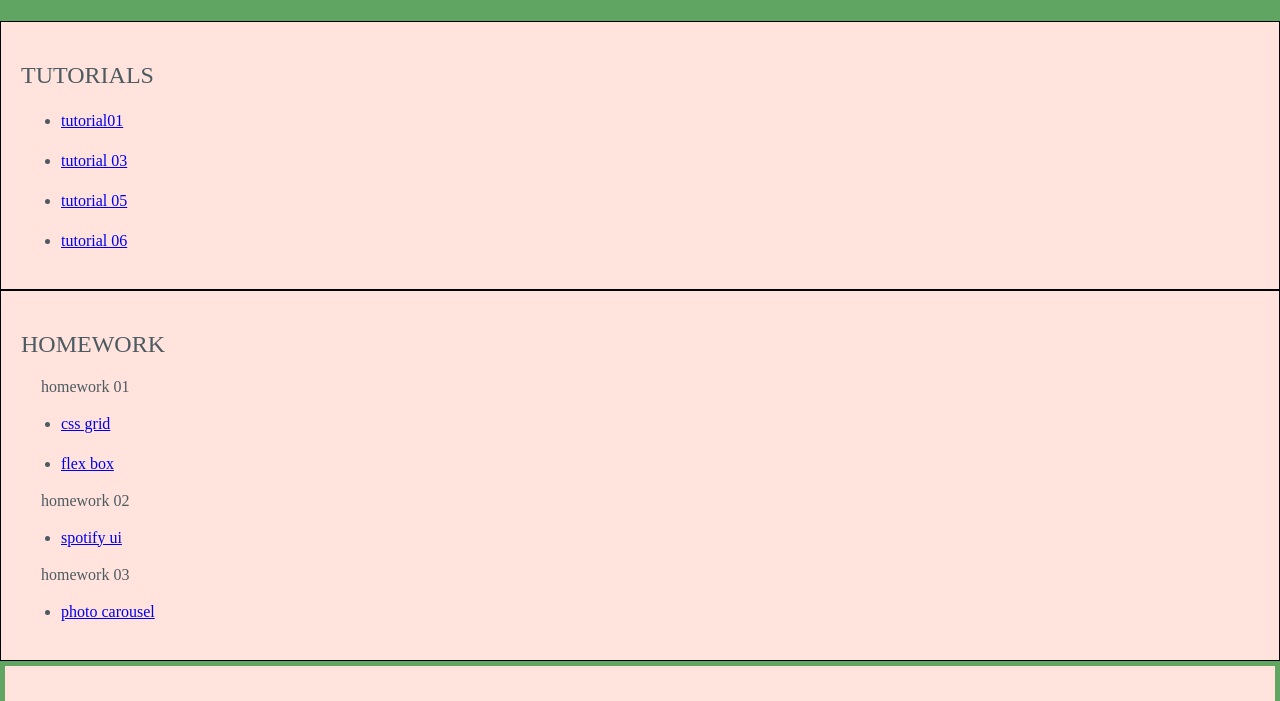
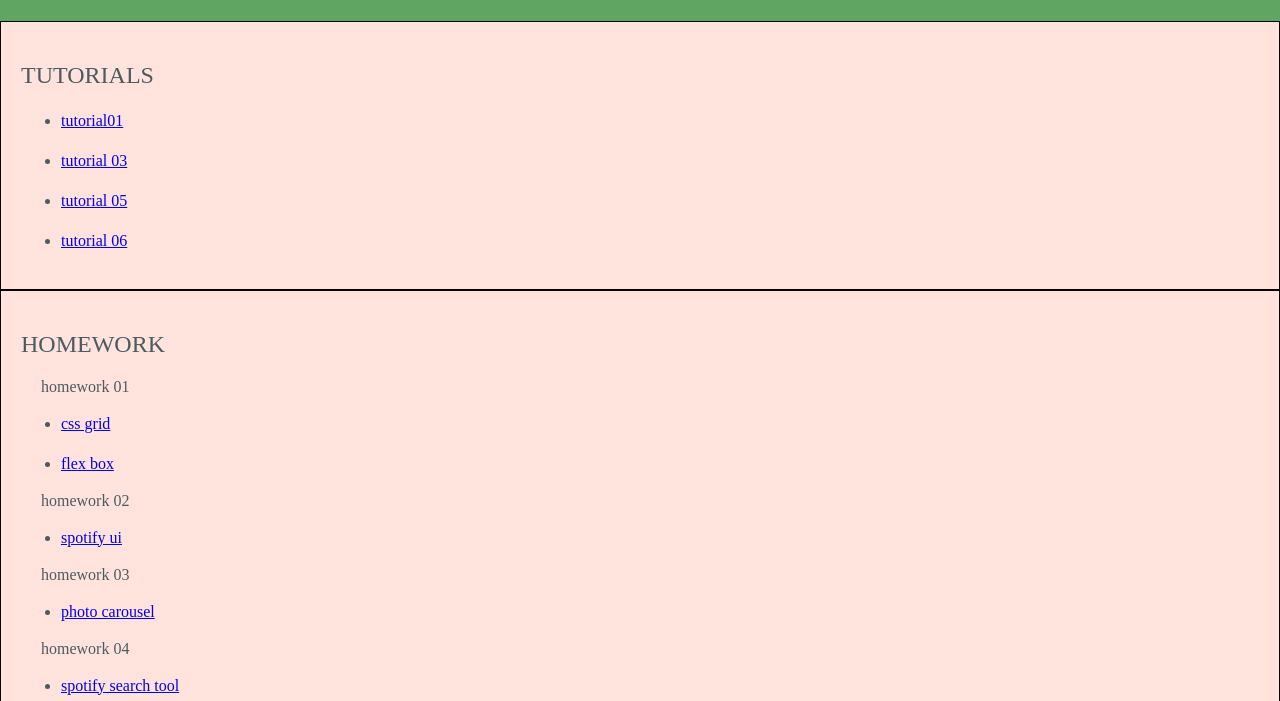
Before and after one commit to isabellekenagy/cs130-coursework, a plain HTML site: page index.html in a window 1280 px wide. Shown: the part 99-800 px from the top of the page. Drawn offline with Linux system fonts and the light colour scheme.

Commit message:
adding hw04 links

```diff
--- a/index.html
+++ b/index.html
@@ -46,6 +46,10 @@
                     <ul>
                 <li><p><a href="hw03/index.html">photo carousel</a></p></li>
                 </ul>
+                <div>homework 04</div>
+                    <ul>
+                <li><p><a href="hw04/your_task/index.html">spotify search tool</a></p></li>
+                </ul>
             </section>
             <section id="inspiration">
                 <h2>design inspiration</h2>
```
Also changed, not shown: 1 other file.
